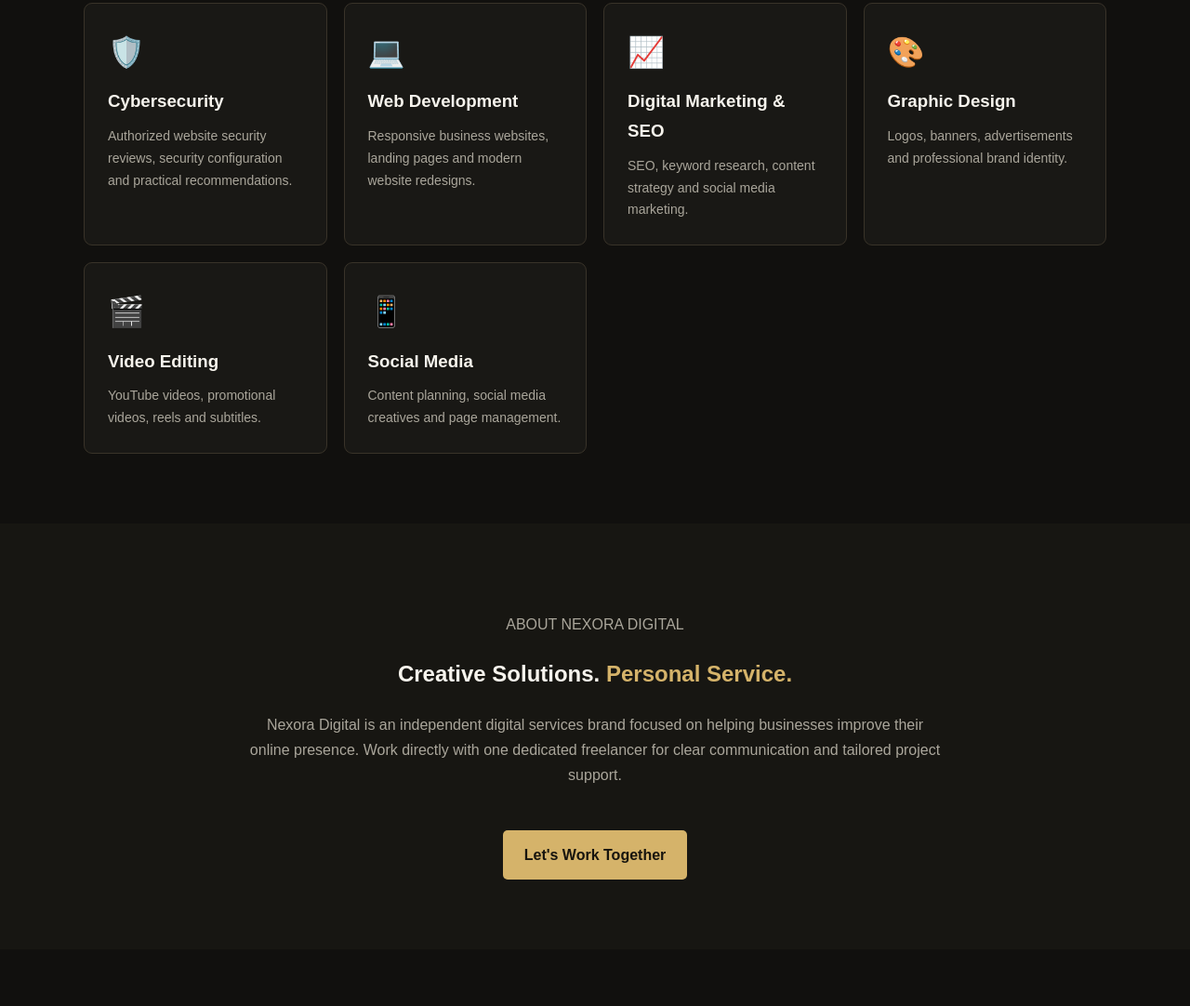
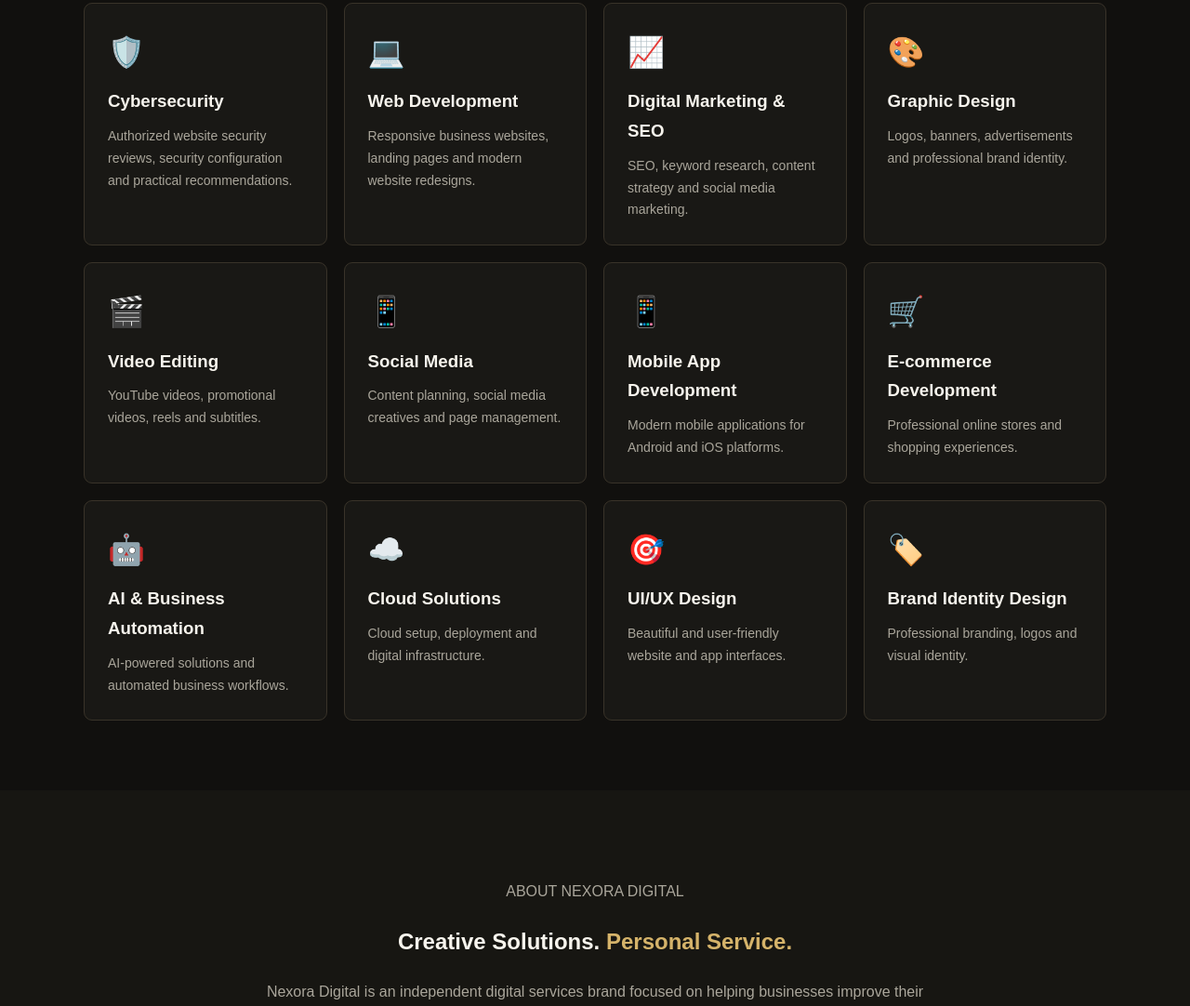
Before and after one commit to eseokoye2-crypto/nexora-digital, a plain HTML site: page index.html in a window 1280 px wide. Shown: the part 880-1962 px from the top of the page at 93% size. Drawn offline with Linux system fonts and the light colour scheme.

Commit message:
digital services add

```diff
--- a/index.html
+++ b/index.html
@@ -88,10 +88,19 @@ footer{padding:30px;text-align:center;border-top:1px solid #393329;color:#aaa69b
 <div class="card"><div class="icon">🎨</div><h3>Graphic Design</h3><p>Logos, banners, advertisements and professional brand identity.</p></div>
 <div class="card"><div class="icon">🎬</div><h3>Video Editing</h3><p>YouTube videos, promotional videos, reels and subtitles.</p></div>
 <div class="card"><div class="icon">📱</div><h3>Social Media</h3><p>Content planning, social media creatives and page management.</p></div>
+
+<div class="card"><div class="icon">📱</div><h3>Mobile App Development</h3><p>Modern mobile applications for Android and iOS platforms.</p></div>
+<div class="card"><div class="icon">🛒</div><h3>E-commerce Development</h3><p>Professional online stores and shopping experiences.</p></div>
+
+<div class="card"><div class="icon">🤖</div><h3>AI & Business Automation</h3><p>AI-powered solutions and automated business workflows.</p></div>
+
+<div class="card"><div class="icon">☁️</div><h3>Cloud Solutions</h3><p>Cloud setup, deployment and digital infrastructure.</p></div>
+
+<div class="card"><div class="icon">🎯</div><h3>UI/UX Design</h3><p>Beautiful and user-friendly website and app interfaces.</p></div>
+<div class="card"><div class="icon">🏷️</div><h3>Brand Identity Design</h3><p>Professional branding, logos and visual identity.</p></div>
 </div>
 </div>
 </section>
-
 <section class="alt" id="about">
 <div class="container about">
 <p class="gold">ABOUT NEXORA DIGITAL</p>
```
